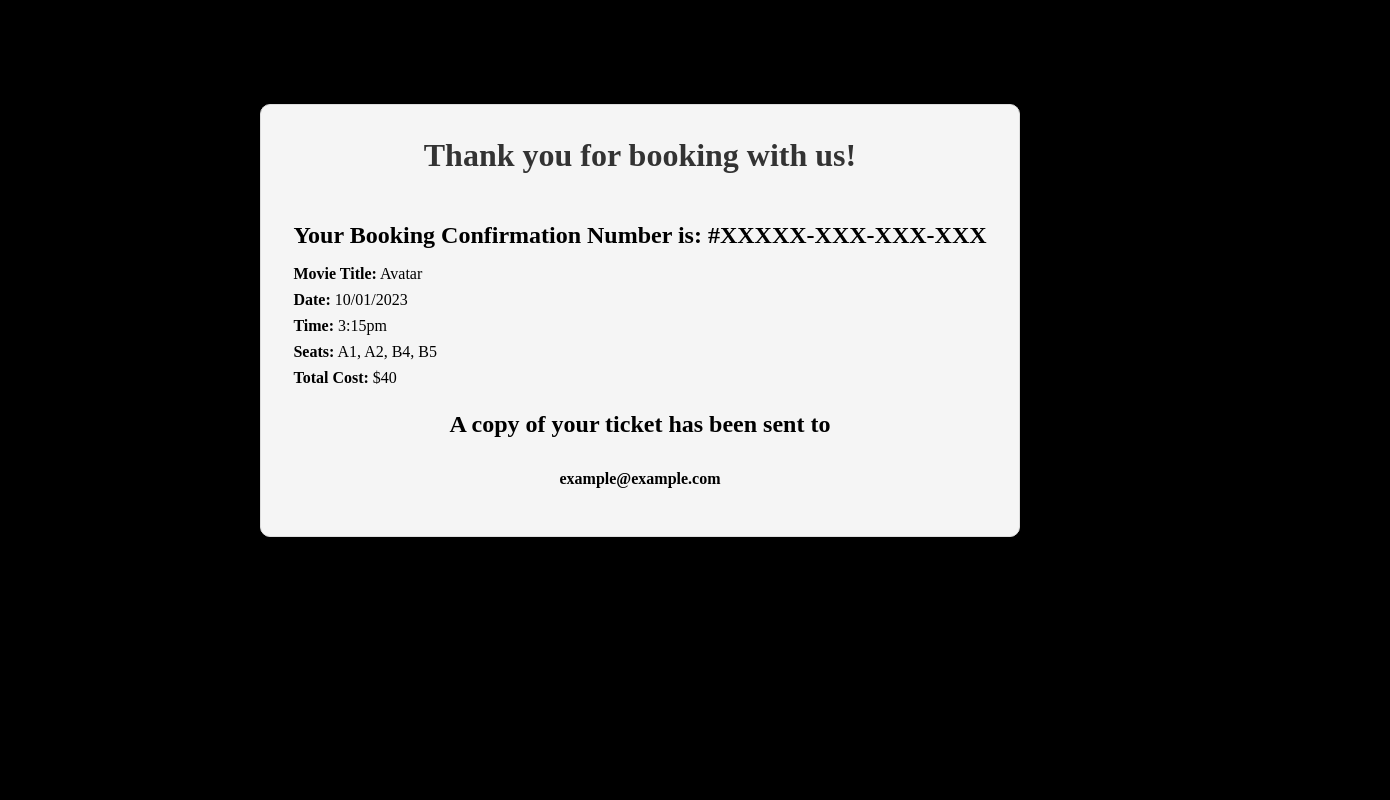
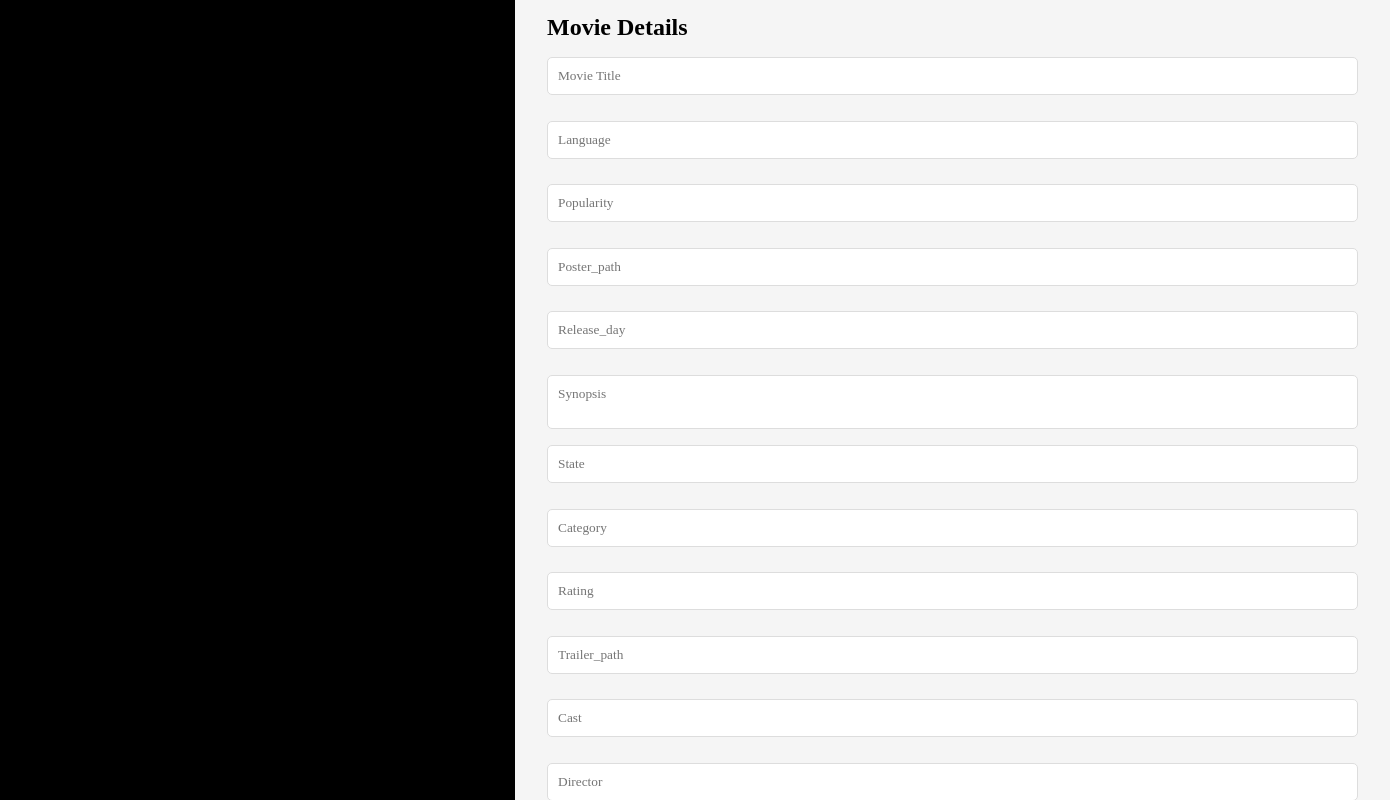
Before and after one commit to Cucumbercon/Cinema-Project, a React (Create React App) app in the folder web/: page / in a window 1280 px wide. Shown: the top 800 px of the page, 1390 px wide, since content can reach past the window. Built offline with nearby package versions, Linux system fonts and the light colour scheme; a web font is replaced by a local one.

Commit message:
modified:   web/src/App.js 	modified:   web/src/pages/Admin/MovieM.css 	modified:   web/src/pages/Admin/MovieM.js 	modified:   web/src/pages/OrderSummary/OrderSummary.js

```diff
--- a/web/src/App.js
+++ b/web/src/App.js
@@ -26,11 +26,11 @@
     // <MovieSeatBooking />
     // <AdminPanel />
     // <DashBoard />
-    // <MovieManagement />
+    <MovieManagement />
     // <Promotion />
     // <OrderSummary/>
     // <Checkout/>
-    <ConfirmationPage />
+    // <ConfirmationPage />
   );
   // return (
   //   <>
--- a/web/src/pages/Admin/MovieM.css
+++ b/web/src/pages/Admin/MovieM.css
@@ -30,7 +30,7 @@
 
 .movie-management h2 {
     font-size: 1.5rem;
-    margin-top: 5rem;
+    margin-top: 20rem;
     margin-bottom: 1rem;
 }
 
--- a/web/src/pages/Admin/MovieM.js
+++ b/web/src/pages/Admin/MovieM.js
@@ -4,16 +4,20 @@
 function MovieManagement() {
     const [movieDetails, setMovieDetails] = useState({
         title: '',
-        genre: '',
+        language: '',
+        popularity: '',
+        poster_path: '',
+        backdrop_path: '',
+        release_day: '',
+        state: '',
+        category: '',
+        trailer_path: '',
         cast: '',
         director: '',
         producer: '',
         synopsis: '',
-        review: '',
-        thumbnail: '',
-        trailer: '',
         rating: '',
-        archived: false
+
     });
 
     const handleChange = (e) => {
@@ -32,19 +36,23 @@
             <h2>Movie Details</h2>
             <form>
                 <input type="text" name="title" placeholder="Movie Title" onChange={handleChange} />
-                <input type="text" name="genre" placeholder="Genre" onChange={handleChange} />
+                <input type="text" name="language" placeholder="Language" onChange={handleChange} />
+                <input type="text" name="popularity" placeholder="Popularity" onChange={handleChange} />
+                <input type="text" name="poster_path" placeholder="Poster_path" onChange={handleChange} />
+                <input type="text" name="release_day" placeholder="Release_day" onChange={handleChange} />
+                <textarea name="synopsis" placeholder="Synopsis" onChange={handleChange}></textarea>
+                <input type="text" name="state" placeholder="State" onChange={handleChange} />
+                <input type="text" name="category" placeholder="Category" onChange={handleChange} />
+                <input type="text" name="rating" placeholder="Rating" onChange={handleChange} />
+                <input type="text" name="trailer_path" placeholder="Trailer_path" onChange={handleChange} />
                 <input type="text" name="cast" placeholder="Cast" onChange={handleChange} />
                 <input type="text" name="director" placeholder="Director" onChange={handleChange} />
                 <input type="text" name="producer" placeholder="Producer" onChange={handleChange} />
-                <textarea name="synopsis" placeholder="Synopsis" onChange={handleChange}></textarea>
-                <textarea name="review" placeholder="Review" onChange={handleChange}></textarea>
-                <input type="text" name="thumbnail" placeholder="Thumbnail URL" onChange={handleChange} />
-                <input type="text" name="trailer" placeholder="Trailer URL" onChange={handleChange} />
-                <input type="text" name="rating" placeholder="Rating" onChange={handleChange} />
-                <label>
+
+                {/* <label>
                     Archived:
                     <input type="checkbox" name="archived" onChange={handleCheckbox} />
-                </label>
+                </label> */}
                 <button type="submit">Update Movie Details</button>
             </form>
         </div>
--- a/web/src/pages/OrderSummary/OrderSummary.js
+++ b/web/src/pages/OrderSummary/OrderSummary.js
@@ -3,7 +3,7 @@
 
 function OrderSummary() {
     const movieDetails = {
-        poster: './web/src/pages/OrderSummary/MoviePoster.png',
+        poster: './MoviePoster.png',
         title: "The Creator",
         adultTicket: 3,
         seniorTicket: 0,
```
